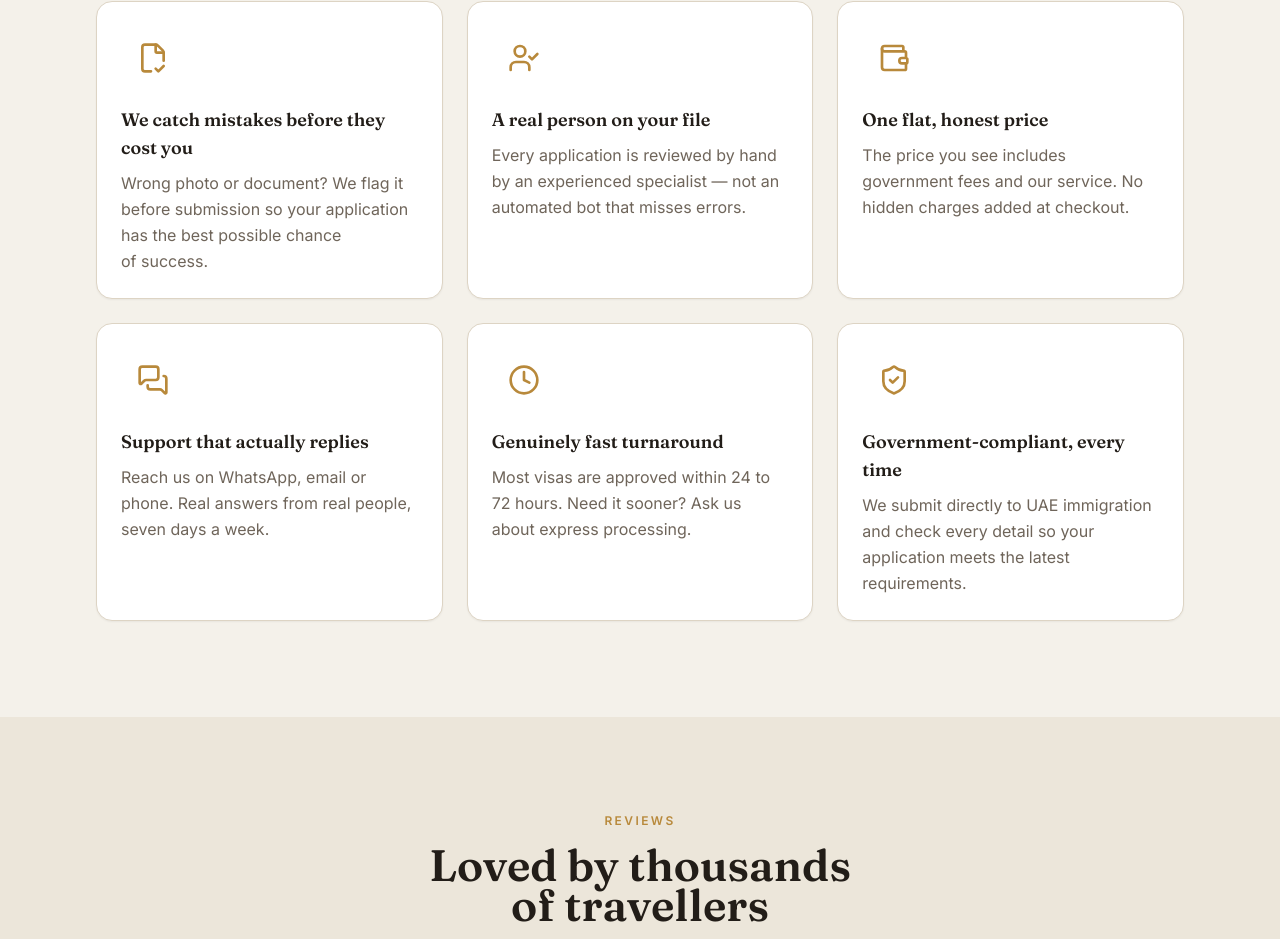
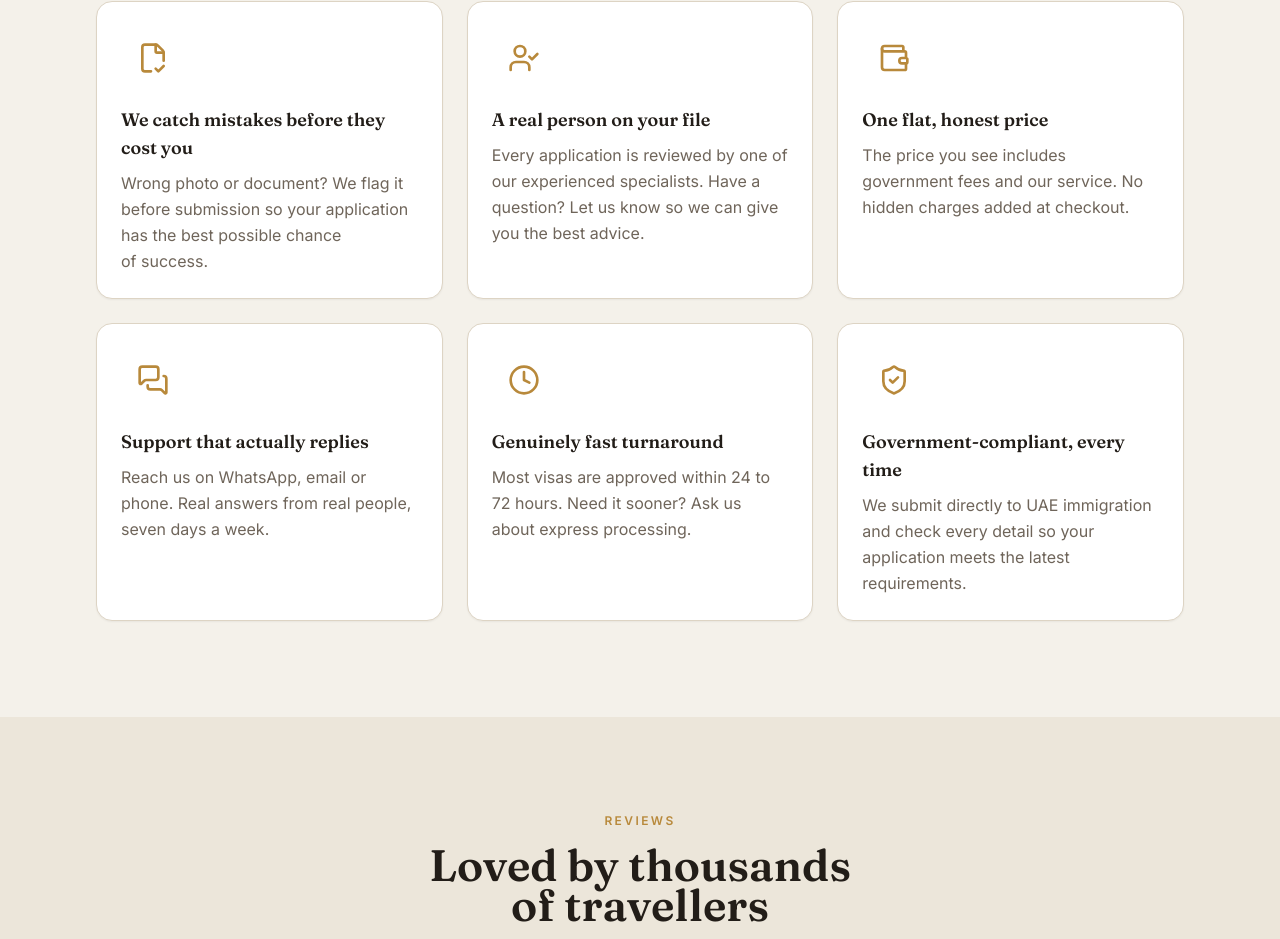
Before and after one commit to bvtonder1980-cmd/dubavisas, a Next.js app: page / in a window 1280 px wide. Shown: the part 3889-4828 px from the top of the page. Built offline with nearby package versions, Linux system fonts and the light colour scheme.

Commit message:
feat: update review process description in why-us component
Updated review process details to clarify specialist involvement and added call to action for questions

Co-authored-by: bvtonder1980-cmd <275993852+bvtonder1980-cmd@users.noreply.github.com>

```diff
--- a/components/why-us.tsx
+++ b/components/why-us.tsx
@@ -10,7 +10,7 @@ const reasons = [
   {
     icon: UserCheck,
     title: "A real person on your file",
-    body: "Every application is reviewed by hand by an experienced specialist — not an automated bot that misses errors.",
+    body: "Every application is reviewed by one of our experienced specialists. Have a question? Let us know so we can give you the best advice.",
   },
   {
     icon: Wallet,
```
